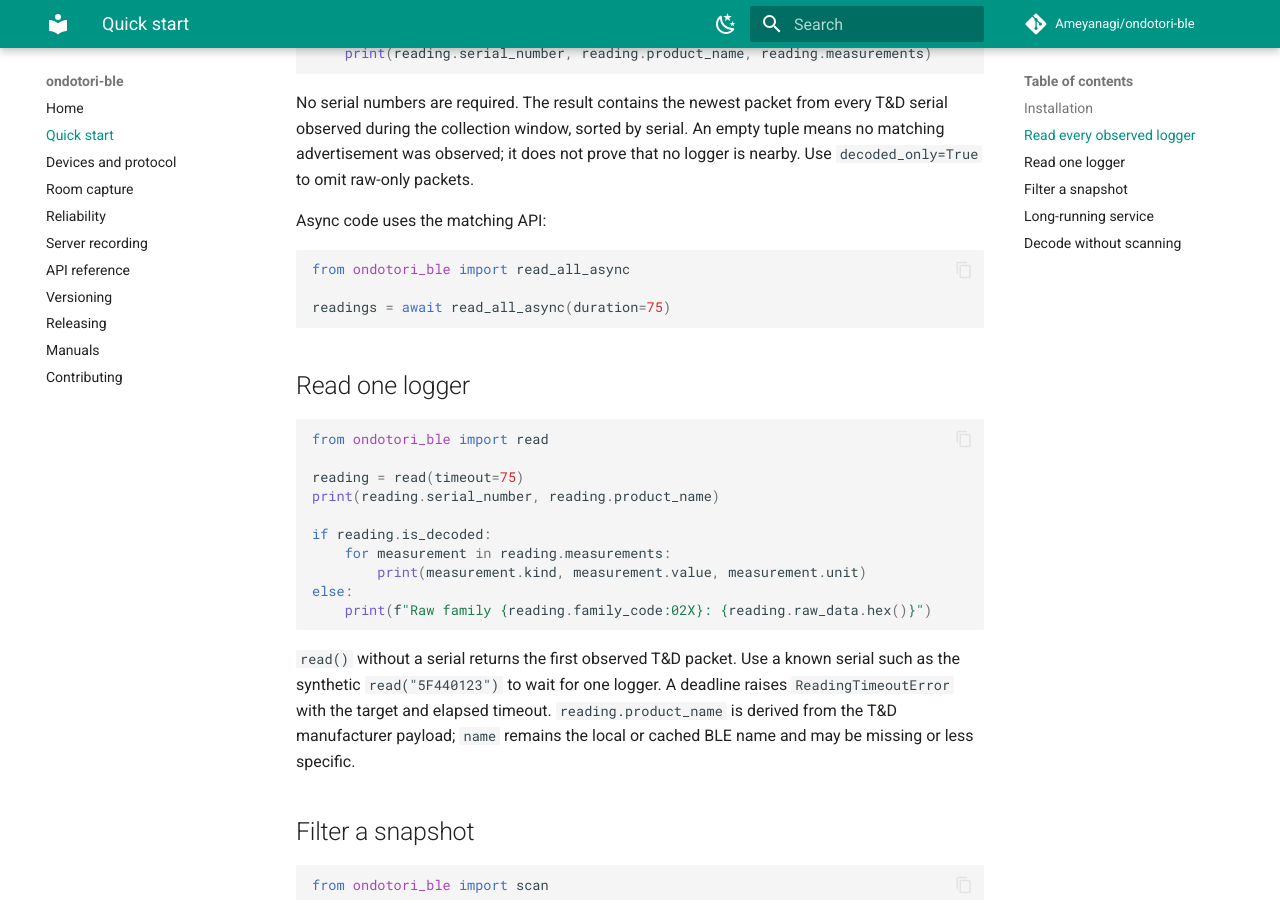
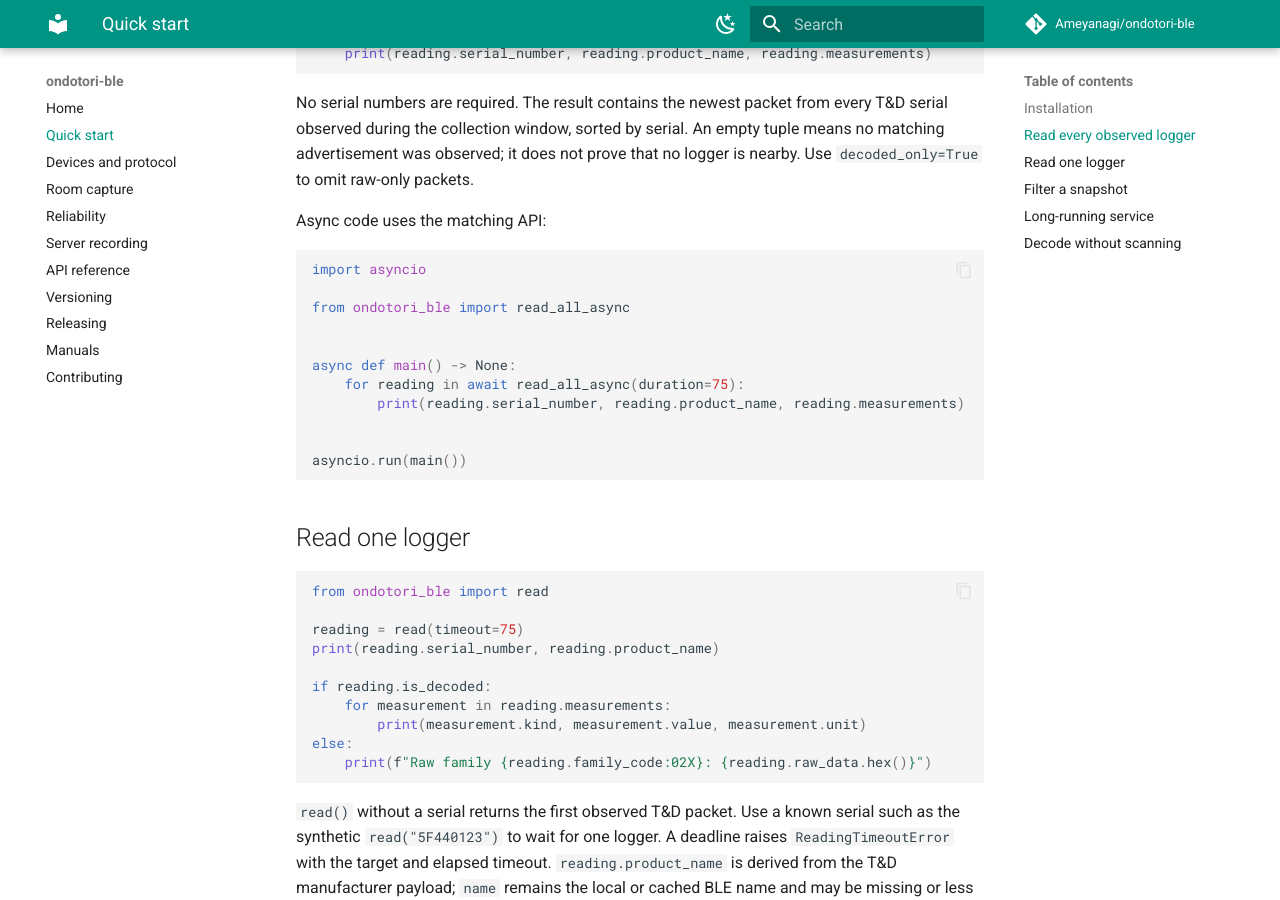
Before and after one commit to Ameyanagi/ondotori-ble, an MkDocs documentation site: the page built from docs/quickstart.md, in a window 1280 px wide and 900 px high, scrolled down 452 px. Built offline with MkDocs 1.6.1 and Material for MkDocs 9.7.7, drawn with Linux system fonts in a browser that asks for light colours; comment, search, counter and statistics services are not loaded.

Commit message:
Document async usage and RTR505B boundary

````diff
--- a/docs/quickstart.md
+++ b/docs/quickstart.md
@@ -26,9 +26,17 @@ that no logger is nearby. Use `decoded_only=True` to omit raw-only packets.
 Async code uses the matching API:
 
 ```python
+import asyncio
+
 from ondotori_ble import read_all_async
 
-readings = await read_all_async(duration=75)
+
+async def main() -> None:
+    for reading in await read_all_async(duration=75):
+        print(reading.serial_number, reading.product_name, reading.measurements)
+
+
+asyncio.run(main())
 ```
 
 ## Read one logger
````
Also changed, not shown: CHANGELOG.md (+6 -1 lines), README.md (+20 -3 lines), docs/index.md (+2 -1 lines).
